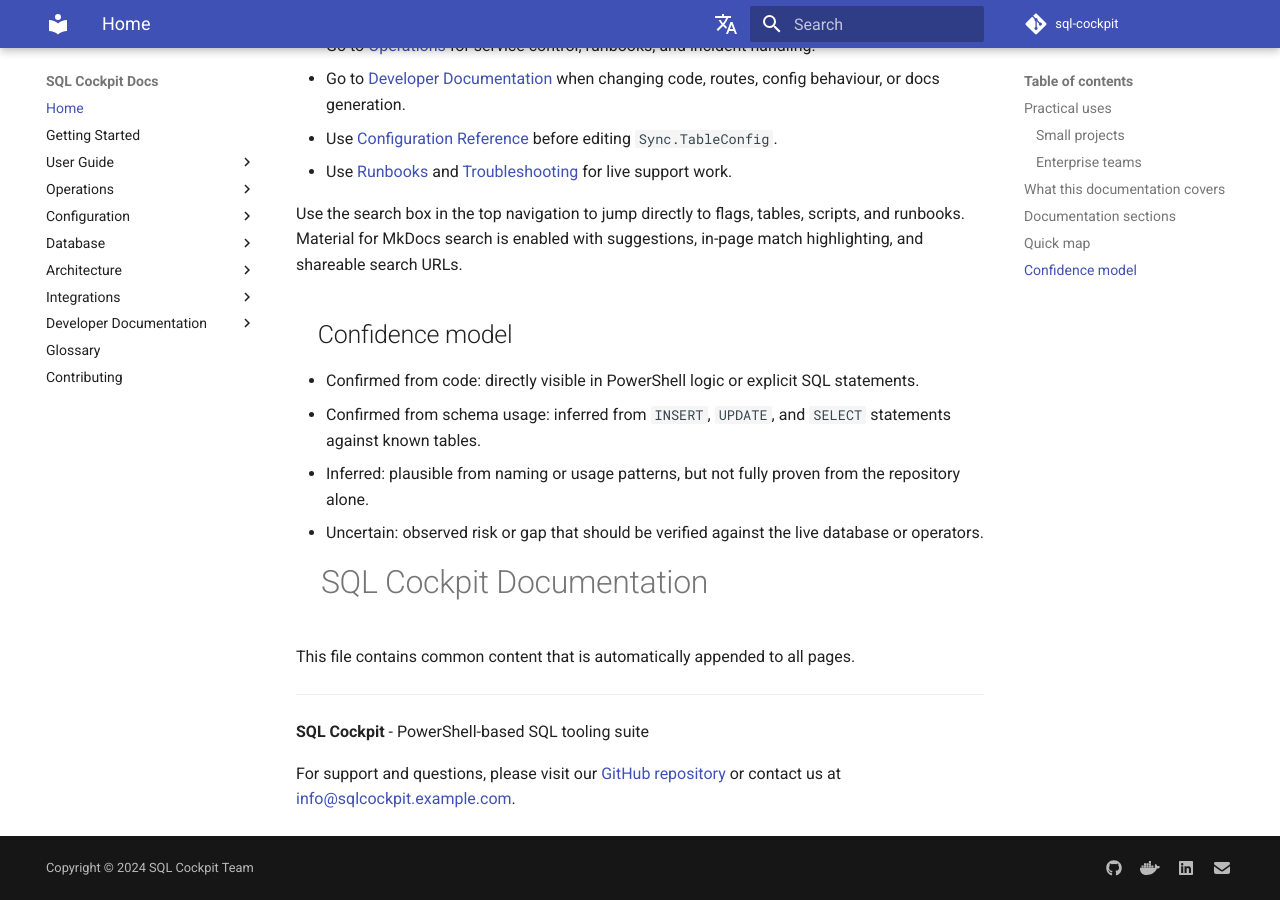
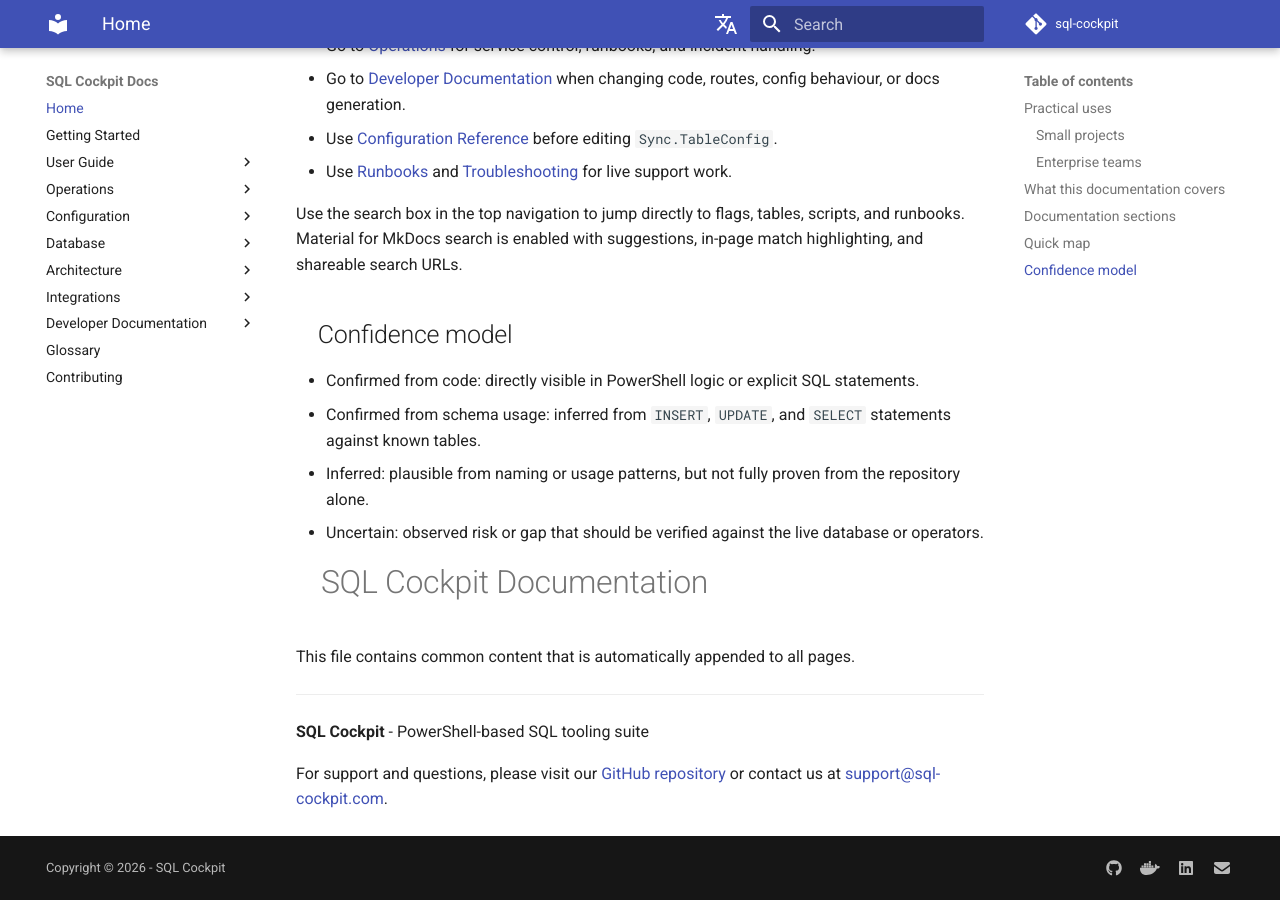
Before and after one commit to sql-cockpit/sql-cockpit-docs-source, an MkDocs documentation site: the page built from docs/index.md, in a window 1280 px wide and 900 px high, scrolled down 1937 px. Built offline with MkDocs 1.6.1 and Material for MkDocs 9.7.7, drawn with Linux system fonts in a browser that asks for light colours; comment, search, counter and statistics services are not loaded.

Commit message:
Update copyright year and repository links across documentation
- .gitignore: Updated ignore patterns for temporary and build files
- SETUP_GUIDE.md: Modified Giscus integration example to use correct repository path
- blog/posts/v1.0-release.md: Updated GitHub repository links from placeholder to actual repository URL
- includes/mkdocs.md: Updated footer content with correct repository link and support email
- mkdocs.yml: Updated copyright notice to 2026, repository URLs to sql-cockpit/sql-cockpit, and support email to support@sql-cockpit.com

The changes standardize all references to the correct project repository and update contact information while modernizing the copyright year.

```diff
--- a/mkdocs.yml
+++ b/mkdocs.yml
@@ -6,11 +6,11 @@ site_author: SQL Cockpit Team
 
 # Repository
 repo_name: sql-cockpit
-repo_url: https://github.com/your-org/sql-cockpit
+repo_url: https://github.com/sql-cockpit/sql-cockpit
 edit_uri: edit/main/docs/
 
 # Copyright
-copyright: Copyright &copy; 2024 SQL Cockpit Team
+copyright: Copyright &copy; 2026 - SQL Cockpit
 
 # Theme
 theme:
@@ -165,13 +165,13 @@ extra:
   # Social links in footer
   social:
     - icon: fontawesome/brands/github
-      link: https://github.com/your-org/sql-cockpit
+      link: https://github.com/sql-cockpit/sql-cockpit
     - icon: fontawesome/brands/docker
-      link: https://hub.docker.com/r/your-org/sql-cockpit
+      link: https://hub.docker.com/r/sql-cockpit/sql-cockpit
     - icon: fontawesome/brands/linkedin
-      link: https://linkedin.com/company/your-org
+      link: https://linkedin.com/company/sql-cockpit
     - icon: fontawesome/solid/envelope
-      link: mailto:info@sqlcockpit.example.com
+      link: mailto:support@sql-cockpit.com
   # Generator meta tag for privacy
   generator: false
   # Consent management for privacy compliance
@@ -231,7 +231,7 @@ markdown_extensions:
   - pymdownx.magiclink:
       normalize_issue_symbols: true
       repo_url_shorthand: true
-      user: your-org
+      user: sql-cockpit
       repo: sql-cockpit
   - pymdownx.mark
   - pymdownx.smartsymbols
```
Also changed, not shown: SETUP_GUIDE.md (+1 -1 lines), blog/posts/v1.0-release.md (+2 -2 lines), includes/mkdocs.md (+1 -1 lines), 1 other file.
